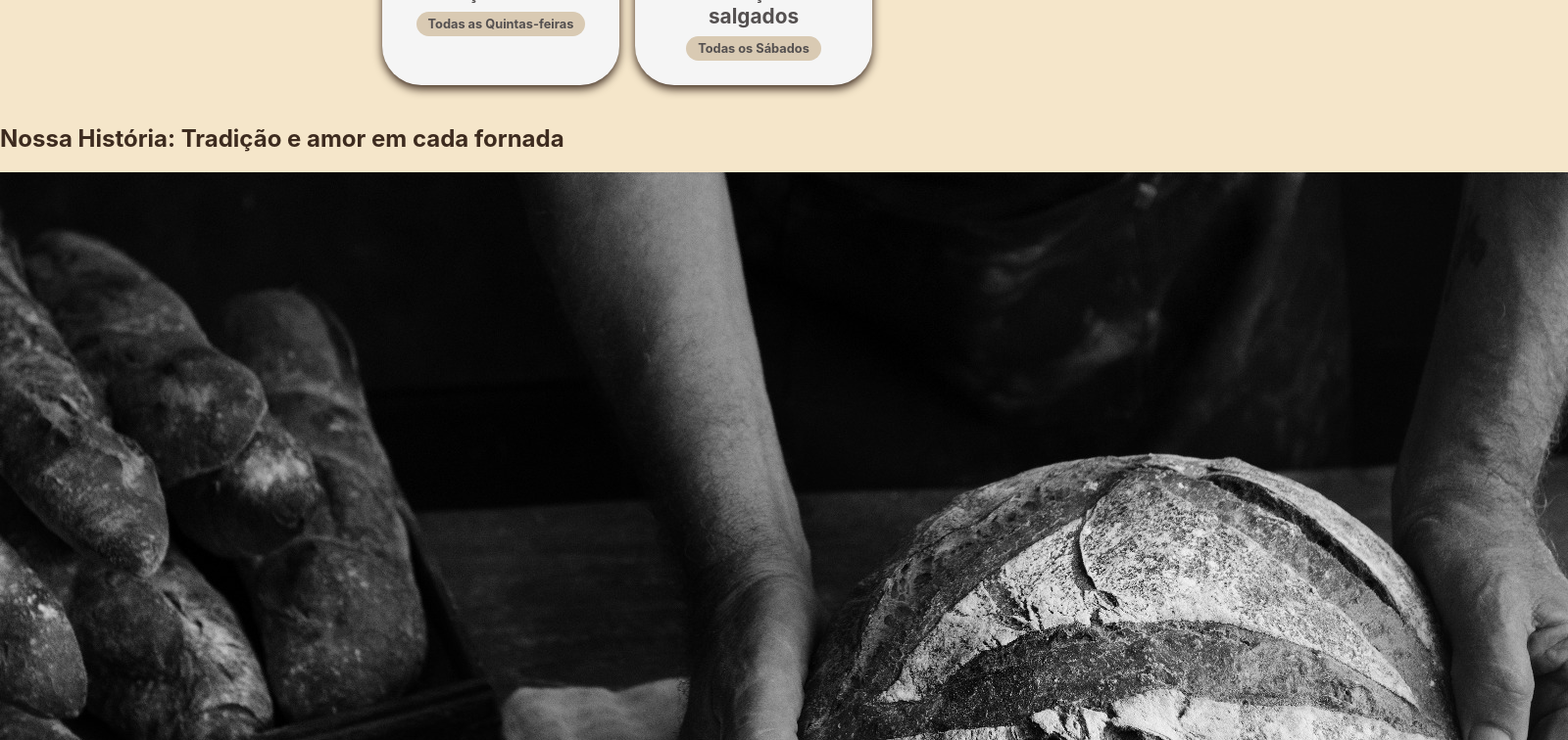
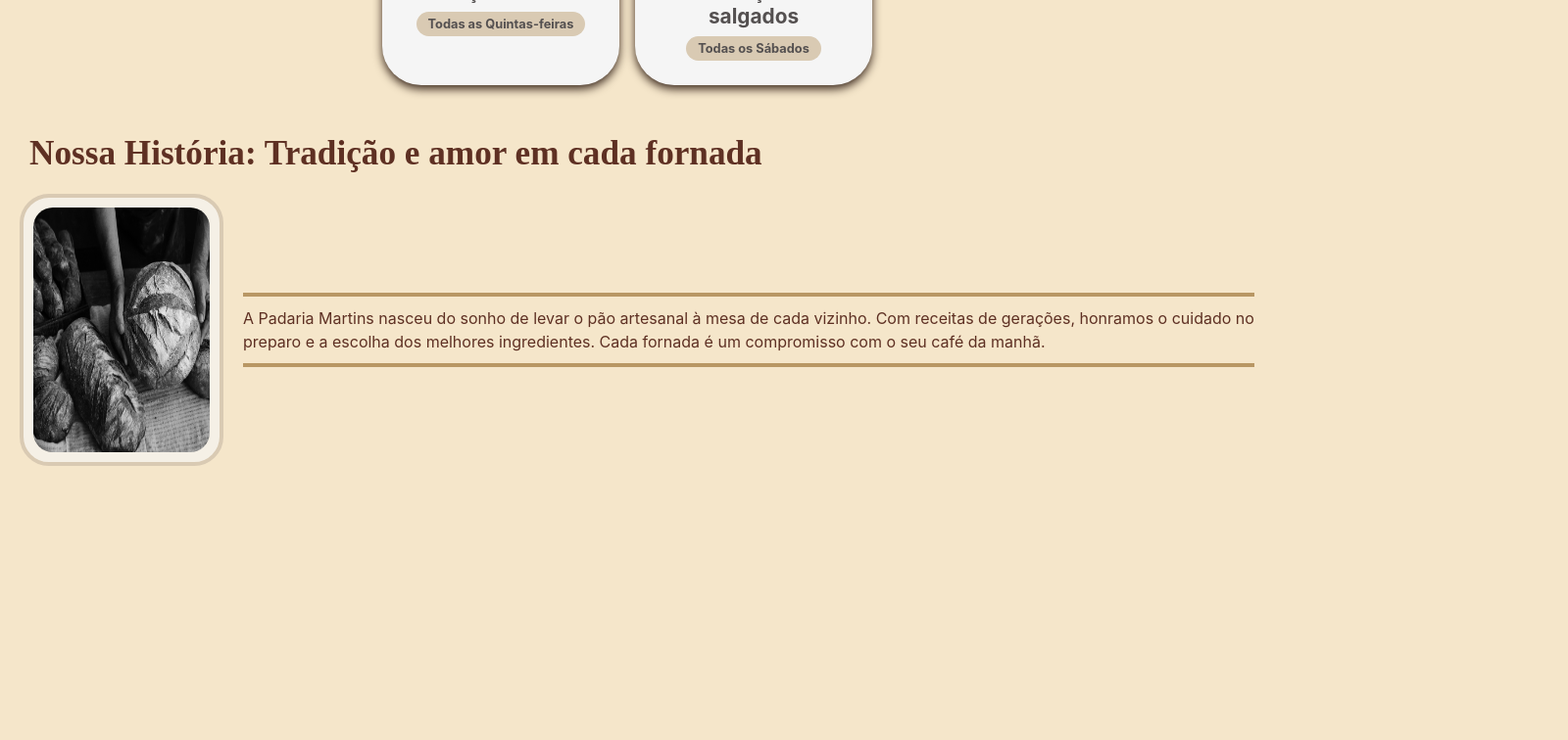
Before and after one commit to maysoifc/padaria-martins, a Vue app: page / in a window 1280 px wide. Shown: the part 1040-1796 px from the top of the page at 98% size, 1600 px wide, since content can reach past the window. After the commit the page ends 1516 px from the top, so only its background shows below. Built offline with nearby package versions, Linux system fonts and the light colour scheme; no server answers.

Commit message:
FEAT(SobreNos): css do component SobreNos

```diff
--- a/src/components/SobreNos.vue
+++ b/src/components/SobreNos.vue
@@ -7,7 +7,6 @@
     <img src="/img/historia.jpeg" alt="Padaria Martins" class="foto-historia">
     </div>
 
-    <div class="linha-vertical"></div>
     <div class="texto-historia">
     <p>
     A Padaria Martins nasceu do sonho de levar o pão artesanal à mesa de cada vizinho.
@@ -18,3 +17,60 @@
   </div>
   </section>
 </template>
+<style scoped>
+.historia-conteiner {
+  padding: 40px 20px;
+  background-color: #F5F9;
+}
+
+.titulo-historia {
+  color: #5E3023;
+  font-family: 'Imprima';
+  font-size: 2.2rem;
+  line-height: 1.2;
+  margin-bottom: 20px;
+  max-width: 90%;
+  margin-left: 30px;
+}
+
+.historia-conteudo {
+  display: flex;
+  align-items: center;
+  gap: 20px;
+}
+
+.moldura-foto {
+  background-color: #F5F0E6;
+  border: 4px solid #D9CAB3;
+  border-radius: 30px;
+  padding: 10px;
+  flex-shrink: 0;
+  width: 180px;
+  margin-left: 20px;
+}
+
+.foto-historia {
+  width: 100%;
+  height: 250px;
+  border-radius: 20px;
+  filter: grayscale(100%);
+  display: block;
+}
+
+
+.texto-historia{
+  flex: 1;
+}
+
+.texto-historia p{
+  color: #5E3023;
+  font-size: 1rem;
+  line-height: 1.5;
+  margin: 0;
+  text-align: left;
+  border-top: 4px solid #B89764;
+  border-bottom: 4px solid #B89764;
+  padding: 10px 0;
+
+}
+</style>
```
